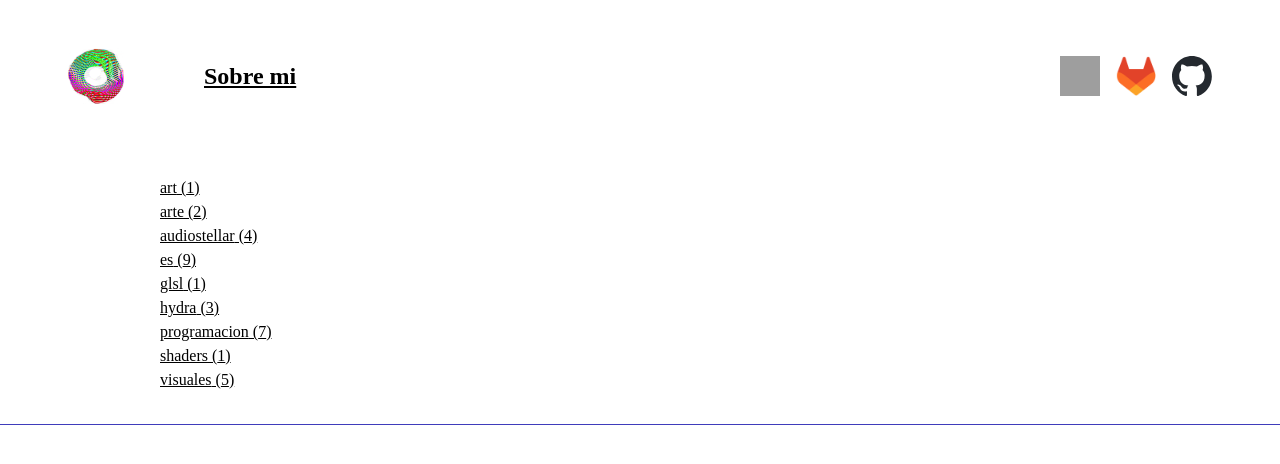
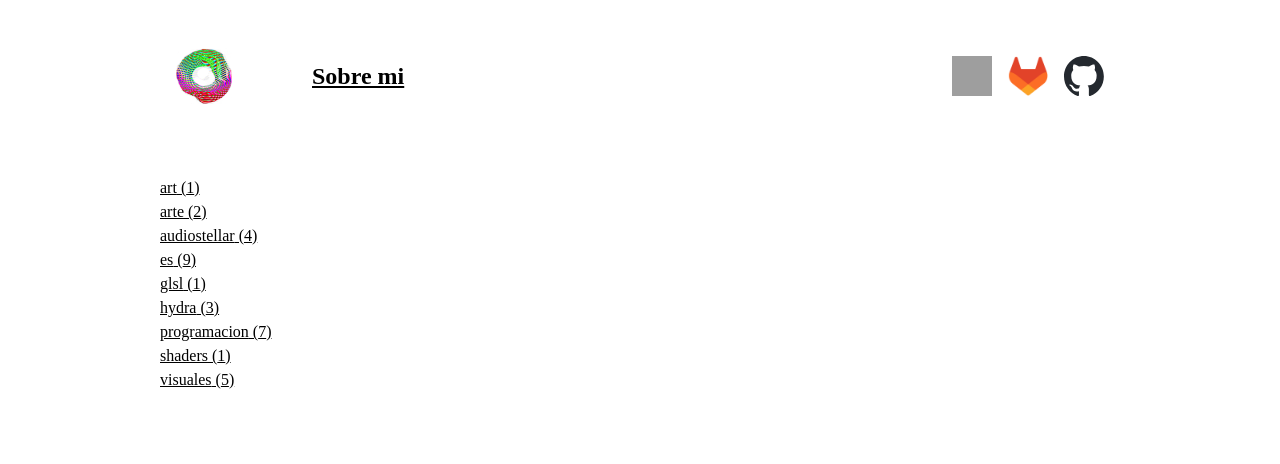
Before and after one commit to santitfg/santitfg.github.io, a Gatsby site: page /tags in a window 1280 px wide. Built offline with nearby package versions, Linux system fonts and the light colour scheme; Gatsby itself is replaced by a stand-in of ours; grey boxes are pictures that could not be loaded.

Commit message:
cambios en navbar y en footer

```diff
--- a/src/components/layout.jsx
+++ b/src/components/layout.jsx
@@ -19,7 +19,6 @@ const Layout = (props) => {
       <footer lassName="container mx-auto text-justify" >
       <div className="p-4"></div>
 
-      <hr className="border-solid border-top-2 border-principal "/>
 
       <div className="p-6"></div>
       </footer>
--- a/src/components/navbar.jsx
+++ b/src/components/navbar.jsx
@@ -23,7 +23,7 @@ const Navbar = () => {
   return (
     <>
       {/* justify-around  items-center justify-between flex*/}
-      <nav className=" sm:flex flex-wrap pt-3 mx-12 md:mx-3 md:pb-4 md:pt-8  md:px-8 lg:px-10 justify-between">
+      <nav className="sm:flex flex-wrap pt-3 md:pb-4 md:pt-8 px-4 md:px-0 justify-between max-w-[100%] md:max-w-[75%] mx-auto">
         <div className="block sm:flex ">
           <div className="flex justify-between  ">
             <Link to="/" className="p-4  font-bold ">
```
